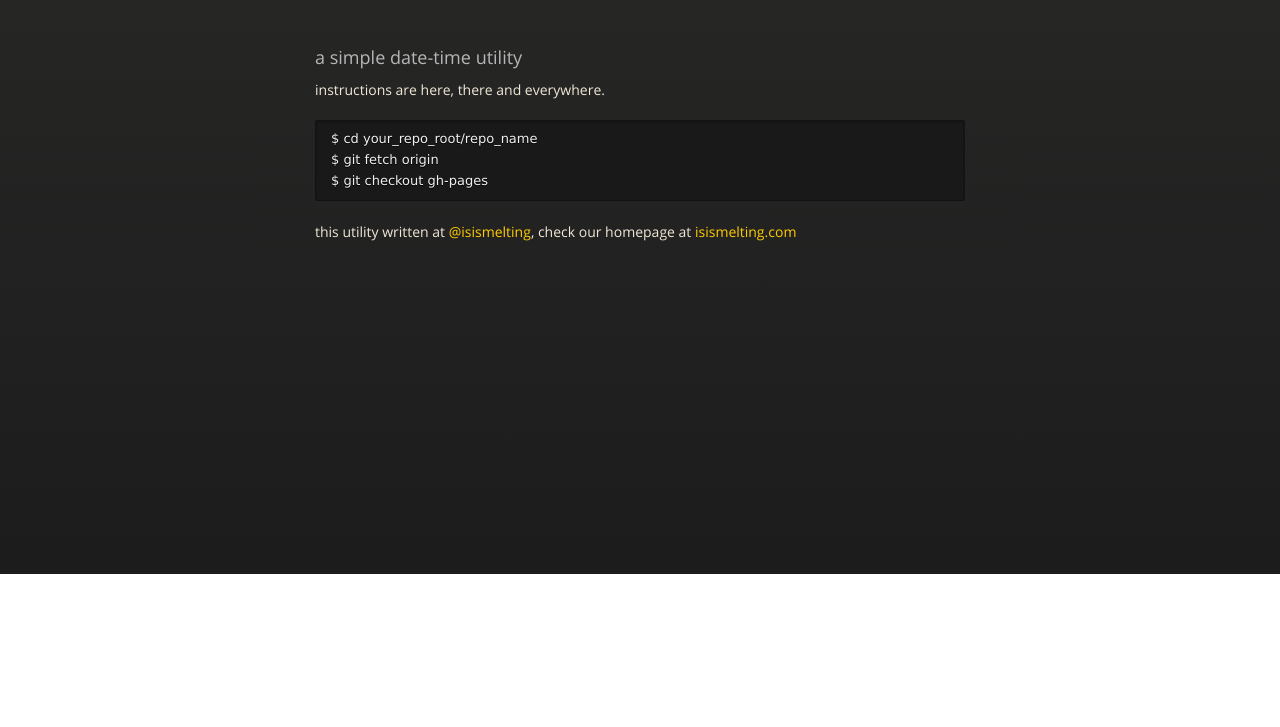
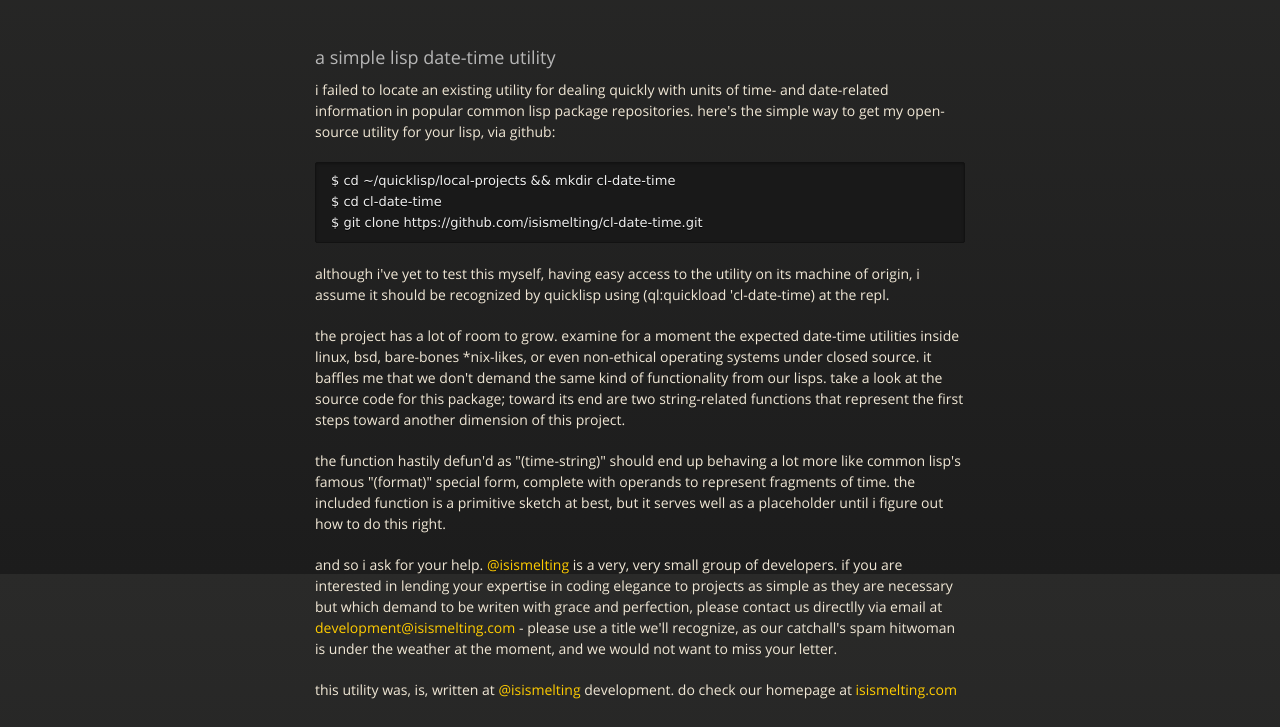
Before and after one commit to isismelting/cl-date-time, a plain HTML site: page index.html in a window 1280 px wide. Shown: the part 226-953 px from the top of the page. Before the commit the page ends 800 px from the top, so only its background shows below. Drawn offline with nearby package versions, Linux system fonts and the light colour scheme.

```diff
--- a/index.html
+++ b/index.html
@@ -3,7 +3,7 @@
   <head>
     <meta charset="utf-8">
     <meta http-equiv="X-UA-Compatible" content="chrome=1">
-    <title>cl-date-time by isismelting</title>
+    <title>cl-date-time.lisp by isismelting</title>
     <link rel="stylesheet" href="stylesheets/styles.css">
     <link rel="stylesheet" href="stylesheets/pygment_trac.css">
     <script src="https://ajax.googleapis.com/ajax/libs/jquery/1.7.1/jquery.min.js"></script>
@@ -31,7 +31,7 @@
 
       <section>
         <div id="title">
-          <h1>cl-date-time</h1>
+          <h1>cl-date-time.lisp</h1>
           <p>quickly manage date-time and timestamp units within a common lisp</p>
           <hr>
           <span class="credits left">Project maintained by <a href="https://github.com/isismelting">isismelting</a></span>
@@ -39,16 +39,24 @@
         </div>
 
         <h3>
-<a name="a-simple-date-time-utility" class="anchor" href="#a-simple-date-time-utility"><span class="octicon octicon-link"></span></a>a simple date-time utility</h3>
+<a name="a-simple-lisp-date-time-utility" class="anchor" href="#a-simple-lisp-date-time-utility"><span class="octicon octicon-link"></span></a>a simple lisp date-time utility</h3>
 
-<p>instructions are here, there and everywhere.</p>
+<p>i failed to locate an existing utility for dealing quickly with units of time- and date-related information in popular common lisp package repositories.  here's the simple way to get my open-source utility for your lisp, via github:</p>
 
-<pre><code>$ cd your_repo_root/repo_name
-$ git fetch origin
-$ git checkout gh-pages
+<pre><code>$ cd ~/quicklisp/local-projects &amp;&amp; mkdir cl-date-time
+$ cd cl-date-time
+$ git clone https://github.com/isismelting/cl-date-time.git
 </code></pre>
 
-<p>this utility written at <a href="https://github.com/isismelting" class="user-mention">@isismelting</a>, check our homepage at <a href="http://www.isismelting.com">isismelting.com</a></p>
+<p>although i've yet to test this myself, having easy access to the utility on its machine of origin, i assume it should be recognized by quicklisp using (ql:quickload 'cl-date-time) at the repl.</p>
+
+<p>the project has a lot of room to grow.  examine for a moment the expected date-time utilities inside linux, bsd, bare-bones *nix-likes, or even non-ethical operating systems under closed source.  it baffles me that we don't demand the same kind of functionality from our lisps.  take a look at the source code for this package; toward its end are two string-related functions that represent the first steps toward another dimension of this project.</p>
+
+<p>the function hastily defun'd as "(time-string)" should end up behaving a lot more like common lisp's famous "(format)" special form, complete with operands to represent fragments of time. the included function is a primitive sketch at best, but it serves well as a placeholder until i figure out how to do this right.</p>
+
+<p>and so i ask for your help. <a href="https://github.com/isismelting" class="user-mention">@isismelting</a> is a very, very small group of developers. if you are interested in lending your expertise in coding elegance to projects as simple as they are necessary but which demand to be writen with grace and perfection, please contact us directlly via email at <a href="mailto:development@isismelting.com">development@isismelting.com</a> - please use a title we'll recognize, as our catchall's spam hitwoman is under the weather at the moment, and we would not want to miss your letter.</p>
+
+<p>this utility was, is, written at <a href="https://github.com/isismelting" class="user-mention">@isismelting</a> development. do check our homepage at <a href="http://www.isismelting.com">isismelting.com</a></p>
       </section>
 
     </div>
```
Also changed, not shown: params.json (+1 -1 lines).
